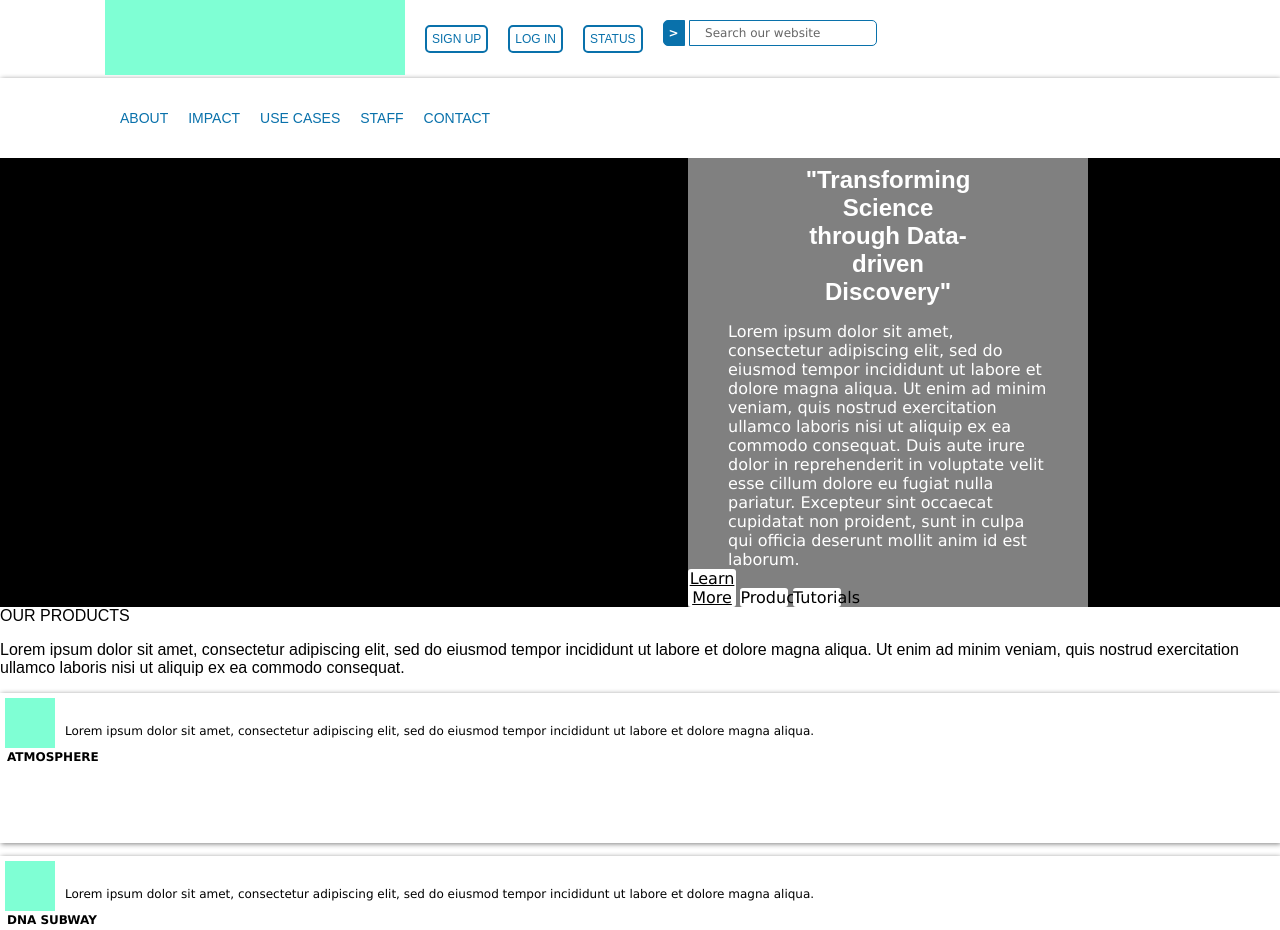
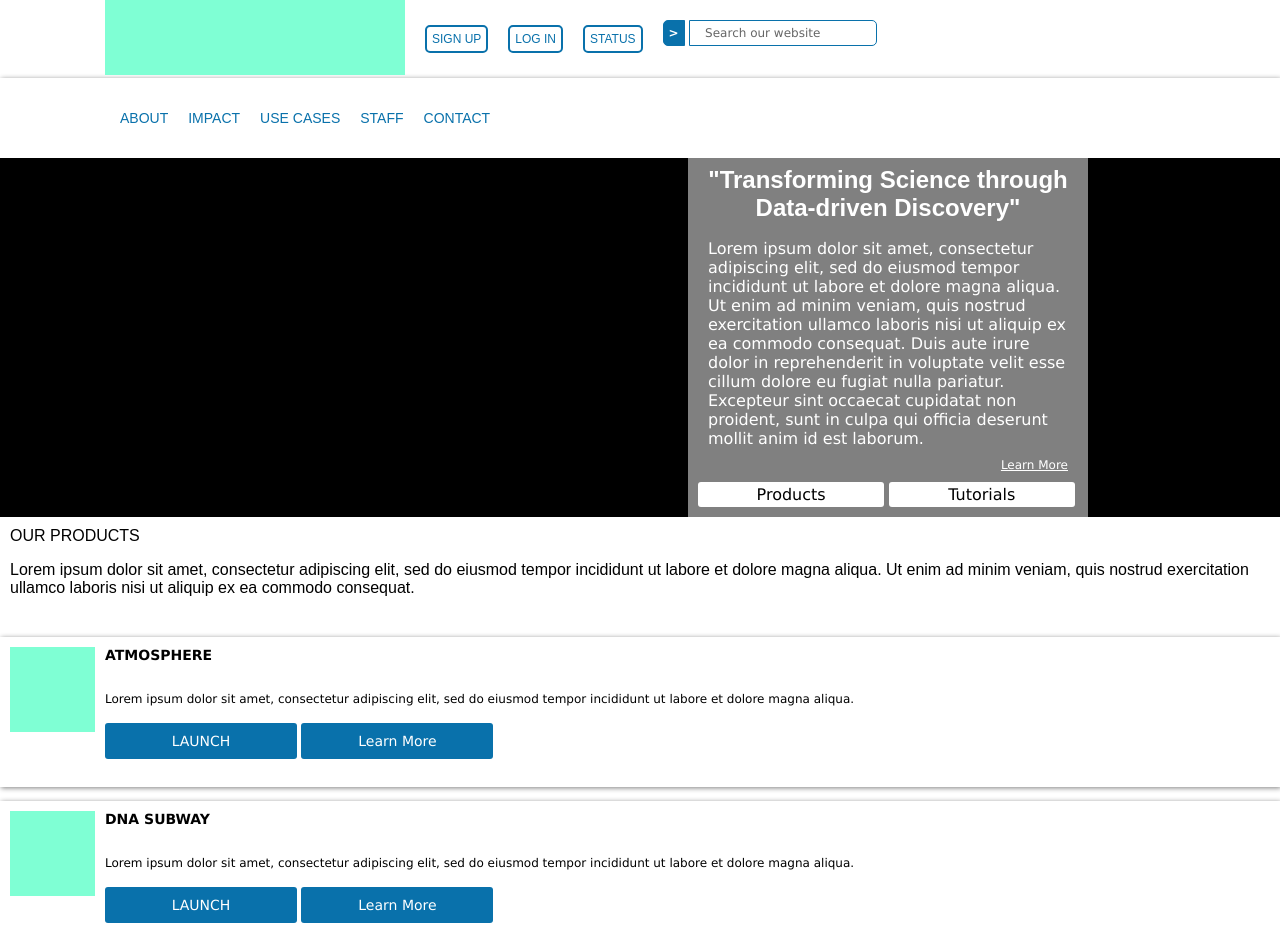
Before and after one commit to cyverse/home-page-mock, a plain HTML site: page index.html in a window 1280 px wide. Shown: the top 930 px of the page. Drawn offline with Linux system fonts and the light colour scheme.

Commit message:
updated class names and styles for wrappers, partically focusing on the banner and adding buttons to the product cards

```diff
--- a/index.html
+++ b/index.html
@@ -48,11 +48,11 @@
 
 							<!--BANNER SECTION -->
 
-<div class="banner--wrapper clearfix">
-       	 <div class="mainContent-Banner--wrapper">
-        	<h2 class="missionStatement-Banner">"Transforming Science through Data-driven Discovery"</h2>
+<div class="Banner-wrapper clearfix">
+       	 <div class="Banner-mainContent wrapper">
+        	<h2 class="Banner-missionStatement">"Transforming Science through Data-driven Discovery"</h2>
        			 <p class="aboutText-Banner">Lorem ipsum dolor sit amet, consectetur adipiscing elit, sed do eiusmod tempor incididunt ut labore et dolore magna aliqua. Ut enim ad minim veniam, quis nostrud exercitation ullamco laboris nisi ut aliquip ex ea commodo consequat. Duis aute irure dolor in reprehenderit in voluptate velit esse cillum dolore eu fugiat nulla pariatur. Excepteur sint occaecat cupidatat non proident, sunt in culpa qui officia deserunt mollit anim id est laborum.</p>
-        	<div class="buttonBanner learnMore-Banner">
+        	<div class="learnMore-Banner">
             Learn More
         	</div>
         <div class="buttonBanner productsButton">Products</div>
@@ -62,7 +62,7 @@
 
 							<!--PRODUCT SECTION -->
 <div class="productSection--wrapper clearfix">
-	<div class="ourProducts--wrapper clearfix"
+	<div class="ourProducts-wrapper clearfix"
         <h2>OUR PRODUCTS</h2>
         	<p>Lorem ipsum dolor sit amet, consectetur adipiscing elit, sed do eiusmod tempor incididunt ut labore et dolore magna aliqua.  Ut enim ad minim veniam, quis nostrud exercitation ullamco laboris nisi ut aliquip ex ea commodo consequat.</p>
         </div>
@@ -71,16 +71,23 @@
                 <div class="productCard--icon"></div>
                     <h3 class="productCard--title title-Atmosphere">ATMOSPHERE</h3>
                         <p class="productCard--description">Lorem ipsum dolor sit amet, consectetur adipiscing elit, sed do eiusmod tempor incididunt ut labore et dolore magna aliqua.</p>
+                        <div class=" homePage-button--blue launchButton">LAUNCH</div>
+                        <div class=" homePage-button--blue learnMore">Learn More</div>
+
             </div>
             <div class="productCard productCard-dnaSubway">
                 <div class="productCard--icon icon-Dnasubway"></div>
                     <h3 class="productCard--title title-Dnasubway">DNA SUBWAY</h3>
                         <p class="productCard--description">Lorem ipsum dolor sit amet, consectetur adipiscing elit, sed do eiusmod tempor incididunt ut labore et dolore magna aliqua.</p>
+                        <div class=" homePage-button--blue launchButton">LAUNCH</div>
+                        <div class=" homePage-button--blue learnMore">Learn More</div>
             </div>
             <div class="productCard productCard-discoveryEnvironment">
                 <div class="productCard--icon icon-Discoveryenvironment"></div>
                     <h3 class="productCard--title title-Discoveryenvironment">DISCOVERY </br> ENVIRONMENT</h3>
                         <p class="productCard--description">Lorem ipsum dolor sit amet, consectetur adipiscing elit, sed do eiusmod tempor incididunt ut labore et dolore magna aliqua.</p>
+                        <div class=" homePage-button--blue launchButton">LAUNCH</div>
+                        <div class=" homePage-button--blue learnMore">Learn More</div>
             </div>
             <div class="productCard productCard-scienceAPI">
                 <div class="productCard--icon icon-Scienceapi"></div>
@@ -93,22 +100,30 @@
                 <div class="productCard--icon"></div>
                     <h3 class="productCard--title">LEARNING CENTER</h3>
                         <p class="productCard--description">Lorem ipsum dolor sit amet, consectetur adipiscing elit, sed do eiusmod tempor incididunt ut labore et dolore magna aliqua.</p>
+                        <div class=" homePage-button--blue launchButton">LAUNCH</div>
+                        <div class=" homePage-button--blue learnMore">Learn More</div>
                 </div>
             <div class="productCard productCard-dataStore"
             >
                 <div class="productCard--icon icon-Datastore"></div>
                     <h3 class="productCard--title title-Datastore">DATA </br> STORE</h3>
                         <p class="productCard--description">Lorem ipsum dolor sit amet, consectetur adipiscing elit, sed do eiusmod tempor incididunt ut labore et dolore magna aliqua.</p>
+                        <div class=" homePage-button--blue launchButton">LAUNCH</div>
+                        <div class=" homePage-button--blue learnMore">Learn More</div>
             </div>
             <div class="productCard productCard-poweredCyverse">
                 <div class="productCard--icon"></div>
                     <h3 class="productCard--title">POWERED BY </br> CYVERSE</h3>
                         <p class="productCard--description">Lorem ipsum dolor sit amet, consectetur adipiscing elit, sed do eiusmod tempor incididunt ut labore et dolore magna aliqua.</p>
+                        <div class=" homePage-button--blue launchButton">LAUNCH</div>
+                        <div class=" homePage-button--blue learnMore">Learn More</div>
                 </div>
             <div class="productCard productCard-bisqueImage">
                 <div class="productCard--icon"></div>
                     <h3 class="productCard--title">BISQUE IMAGE ANALYSIS</h3>
                         <p class="productCard--description">Lorem ipsum dolor sit amet, consectetur adipiscing elit, sed do eiusmod tempor incididunt ut labore et dolore magna aliqua.</p>
+                        <div class=" homePage-button--blue launchButton">LAUNCH</div>
+                        <div class=" homePage-button--blue learnMore">Learn More</div>
                             </div>
         </div>
                 <div class="menuTabbed--wrapper clearfix">
--- a/style.css
+++ b/style.css
@@ -79,22 +79,22 @@ a {
     color: skyblue;
 }
 
-.banner--wrapper {
+.Banner-wrapper {
     width: 100%;
     margin: auto;
     background-color:black;
 }
 
-.mainContent-Banner--wrapper {
+.Banner-mainContent {
     max-width: 400px;
     min-height: 200px;
     float: right;
     margin-right: 15%;
     background-color:grey;
 }
-.missionStatement-Banner{
+.Banner-missionStatement{
     font-family: arial;
-    width: 50%;
+    width: 100%;
     margin: auto;
     text-align: center;
     color: #fff;
@@ -104,9 +104,98 @@ a {
 .aboutText-Banner {
     font-family: verdana;
     color: #fff;
-    max-width: 80%;
     margin: auto;
-    margin-top: 2%;
+    padding: 10px;
+}
+
+
+.learnMore-Banner {
+    font-family: Verdana, sans-serif;
+    text-decoration: underline;
+    font-size: 12px;
+    color: #fff;
+    margin-bottom: 10px;
+    text-align: right;
+    padding-right: 10px;
+}
+
+.buttonBanner {
+    font-family: Verdana, sans-serif;
+    width: 49%;
+    text-align: center;
+    color: #000;
+    background-color: #fff;
+    border-radius: 3px;
+    clear: both;
+    position: relative;
+    display: inline-block;
+    padding: 3px;
+    margin-bottom: 10px;
+}
+
+.productSection {
+    width: 100%;
+    max-width: 960px;
+    margin: auto;
+}
+
+.ourProducts-wrapper {
+    padding:10px;
+    margin-bottom: 10px;
+}
+
+.productCard {
+    width: 100%;
+    min-height: 150px;
+    margin: auto;
+    margin-bottom: 1%;
+    box-shadow: 1px 1px 5px grey;
+    background-color: #fff;
+}
+
+.productCard--icon {
+    background-color: aquamarine;
+    height: 85px;
+    width: 85px;
+    margin: 10px;
+    float: left;
+}
+
+.productCard--title {
+    font-family: verdana, helvetica, sans-serif;
+    font-size: 14px;
+    padding: 10px;
+}
+
+.productCard--description {
+font-family: verdana, helvetica, sans-serif;
+font-size: 12px;
+padding: 5px;
+
+}
+
+.productCard-dnaSubway {
+
+}
+
+.productCard-discoveryEnvironment {
+}
+
+.title-Discoveryenvironment {
+}
+
+.homePage-button--blue {
+    background-color: #0971ab;
+    border: none;
+    color: white;
+    padding: 10px;
+    text-align: center;
+    text-decoration: none;
+    font-size: 14px;
+    font-family: Verdana, Helvetica, sans-serif;
+    border-radius: 3px;
+    width: 15%;
+    display: inline-block;
 }
 
 #tfnewsearch {
@@ -161,92 +250,13 @@ a {
 .tfclear {
     clear: both;
 }
+@media only screen and (max-width: 500px) {
 
-.learnMore-Banner {
-    font-family: Verdana, sans-serif;
-    text-decoration: underline;
-    width: 12%;
-    text-align: center;
-    color: #fff;
-}
-
-.buttonBanner {
-    font-family: Verdana, sans-serif;
-    width: 12%;
-    text-align: center;
-    color: #000;
-    background-color: #fff;
-    border-radius: 3px;
-    clear:both;
-    position: relative;
-    display: inline-block;
-}
-
-.productSection {
-    width: 100%;
-    max-width: 960px;
-    margin: auto;
-}
-
-.productCard {
-    width: 100%;
-    min-height: 150px;
-    margin: auto;
-    margin-bottom: 1%;
-    box-shadow: 1px 1px 5px grey;
-    background-color: #fff;
-}
-
-.productCard--icon {
-    background-color: aquamarine;
-    height: 50px;
-    width: 50px;
-    float: left;
-    margin: 5px;
-}
-
-.productCard--title {
-    font-family: verdana, helvetica, sans-serif;
-    font-size: 12px;
-    position: relative;
-    top: 57px;
-    right: 53px;
-}
-
-.productCard--description {
-font-family: verdana, helvetica, sans-serif;
-    font-size: 12px;
-    padding: 5px;
-    display: inline-block;
-    width: 75%;
-    text-align: left;
-    margin: auto;
-
-}
-
-.productCard-dnaSubway {
-
-}
-
-.productCard-discoveryEnvironment {
-}
-
-.title-Discoveryenvironment {
-}
-
-.homePage-button--blue {
-    background-color: #0971ab;
-    border: none;
-    color: white;
-    padding: 10px;
-    text-align: center;
-    text-decoration: none;
-    font-size: 14px;
-    font-family: Verdana, Helvetica, sans-serif;
-    border-radius: 3px;
-    width: 15%;
-}
-@media only screen and (max-width: 500px) {
+    .Banner-wrapper, .Banner-mainContent {
+        width:100%;
+        max-width: 100%;
+        margin-right: 0px;
+    }
 
     #tfnewsearch {
         display: none;
```
